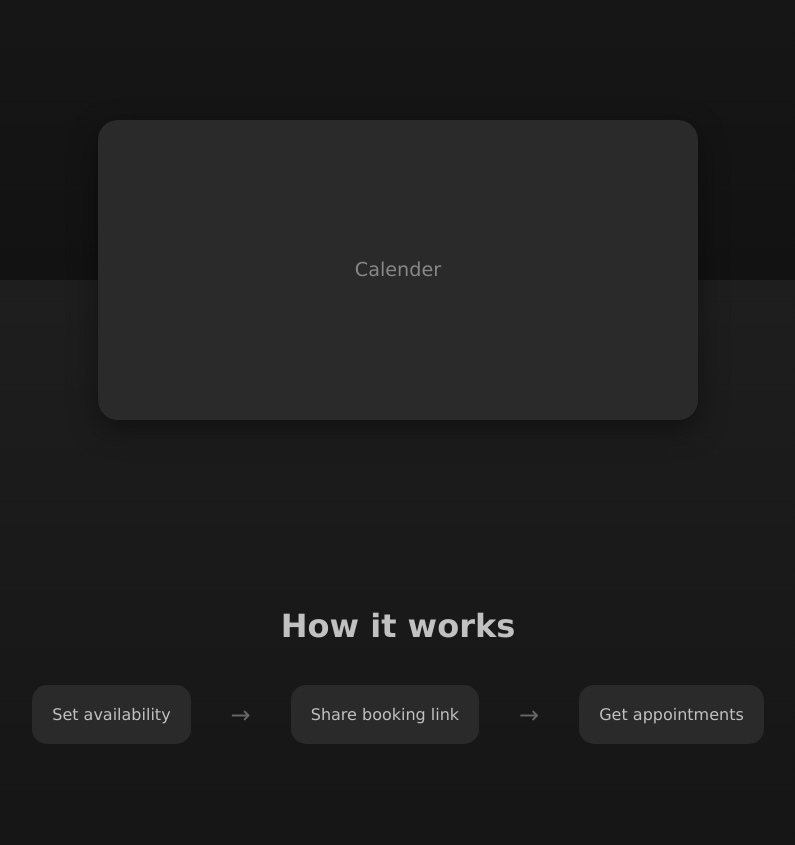
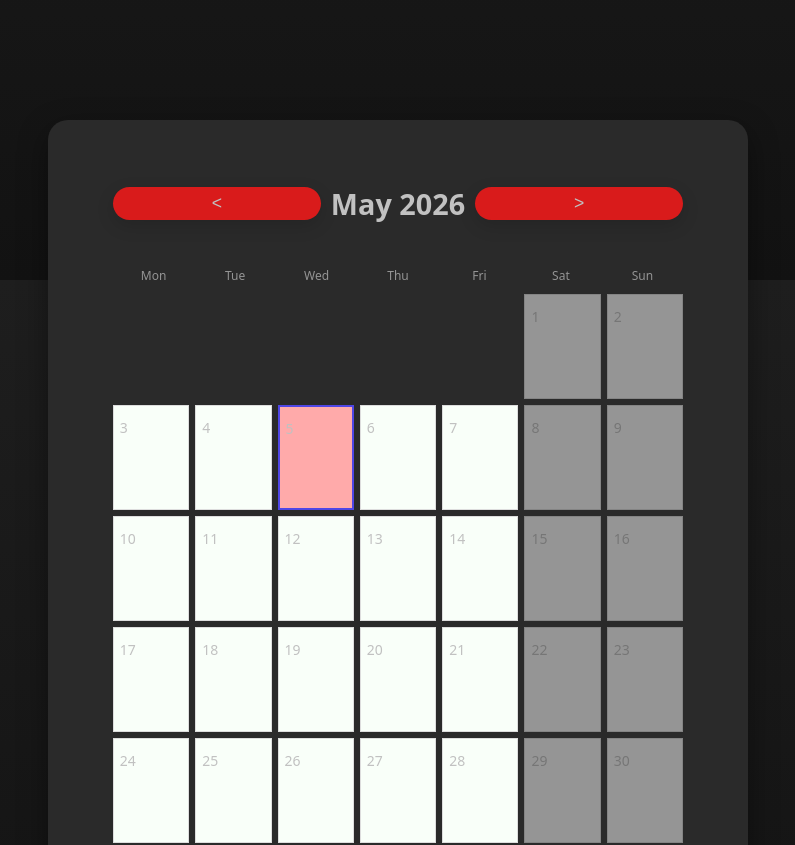
Before and after one commit to WiktorM413/meeting-scheduling-platform, a React (Vite) app in the folder frontend/: page /home in a window 1280 px wide. Shown: the part 520-1365 px from the top of the page, without its empty margins (242-1037 px from the left). Built offline with nearby package versions, Linux system fonts and the light colour scheme; no server answers.

Commit message:
Create a MspCalendar component

```diff
--- /dev/null
+++ b/frontend/src/Components/MspCalendar/DayCell.tsx
@@ -0,0 +1,22 @@
+type Availability =
+| {
+	state: "available"
+}
+| {
+	state: "partial"
+}
+| {
+	state: "blocked"
+}
+| {
+	state: "booked"
+}
+
+export type DayCell =
+{
+	date:         number;
+	isToday:      boolean;
+	isSelected:   boolean;
+	availability: boolean; //should later be Availability based on data from db
+}
+| null
--- /dev/null
+++ b/frontend/src/Components/MspCalendar/MspCalendar.tsx
@@ -0,0 +1,125 @@
+import "./style.scss";
+import { useMemo, useState } from "react";
+import type { DayCell } from "./DayCell";
+import MspButton from "../MspButton";
+
+const WEEKDAYS = ["Mon", "Tue", "Wed", "Thu", "Fri", "Sat", "Sun"];
+
+function BuildMonth(year: number, month: number): DayCell[]
+{
+	const firstDay =    new Date(year, month, 1);
+	const daysInMonth = new Date(year, month + 1, 0).getDate();
+	const today =       new Date();
+
+	const offset           = firstDay.getDay();
+	const cells: (DayCell|null)[] = [];
+
+	for (let i = 0; i < offset; i++)
+	{
+		cells.push(null);
+	}
+
+	for (let d = 1; d <= daysInMonth; d++)
+	{
+		const dateObj = new Date(year, month, d);
+		const isToday =
+			dateObj.getDate()     === today.getDate()  &&
+			dateObj.getMonth()    === today.getMonth() &&
+			dateObj.getFullYear() === today.getFullYear();
+
+		const isAvailable = dateObj.getDay() < 5;
+
+		cells.push
+		({
+			date: d,
+			isToday: isToday,
+			isSelected: false,
+			availability: isAvailable,
+		});
+	}
+	while (cells.length % 7 !== 0)
+	{
+		cells.push(null);
+	}
+
+	return cells;
+}
+
+export default function MspCalendar()
+{
+	const now = new Date();
+	const [year,  setYear]  = useState(now.getFullYear());
+	const [month, setMonth] = useState(now.getMonth());
+	const [selectedDay, setSelectedDay] = useState<number|null>(now.getDate());
+
+	const days = useMemo(() => BuildMonth(year, month), [year, month]);
+
+	const prevMonth = () =>
+	{
+		const d = new Date(year, month - 1);
+		setYear(d.getFullYear());
+		setMonth(d.getMonth());
+		setSelectedDay(null);
+	}
+
+	const nextMonth = () =>
+	{
+		const d = new Date(year, month + 1);
+		setYear(d.getFullYear());
+		setMonth(d.getMonth());
+		setSelectedDay(null);
+	}
+
+	return (
+		<div className="msp-calendar">
+			<div className="msp-calendar-header">
+				<MspButton label="<" onClick={prevMonth}/>
+				<h2>
+					{new Date(year, month).toLocaleString("default",
+						{
+							month: "long",
+							year:  "numeric",
+						}
+					)}
+				</h2>
+				<MspButton label=">" onClick={nextMonth}/>
+			</div>
+
+			<div className="msp-calendar-weekdays">
+				{WEEKDAYS.map((d) =>
+					<div key={d} className="msp-calendar-weekday">
+						{d}
+					</div>
+				)}
+			</div>
+
+			<div className="msp-calendar-grid">
+				{days.map((cell, i) =>
+				{
+					if (!cell)
+					{
+						return <div key={i} className="msp-calendar-cell msp-calendar-cell-empty"/>
+					}
+
+					const isSelected = selectedDay === cell.date;
+
+					return (
+						<div
+							key={i}
+							className={`msp-calendar-cell ${
+								isSelected ? "msp-calendar-cell-selected" : ""
+							} ${
+								cell.isToday ? "msp-calendar-cell-today" : ""
+							} ${
+								cell.availability ? "msp-calendar-cell-available" : "msp-calendar-cell-blocked"
+							}`}
+							onClick={() => setSelectedDay(cell.date)}
+						>
+							<span className="msp-calendar-cell-date">{cell.date}</span>
+						</div>
+					);
+				})}
+			</div>
+		</div>
+	);
+}
--- /dev/null
+++ b/frontend/src/Components/MspCalendar/style.scss
@@ -0,0 +1,82 @@
+.msp-calendar
+{
+	// max-width: 900px;
+	margin: 40px auto;
+	font-family: system-ui, -apple-system, BlinkMacSystemFont, 'Segoe UI', Roboto, Oxygen, Ubuntu, Cantarell, 'Open Sans', 'Helvetica Neue', sans-serif;
+}
+
+.msp-calendar-header
+{
+	display: flex;
+	justify-content: space-between;
+	align-items: center;
+	gap: 10px;
+	margin-bottom: 20px;
+
+	.msp-button
+	{
+		padding: 6px 10px;
+	}
+}
+
+.msp-calendar-weekdays
+{
+	display: grid;
+	grid-template-columns: repeat(7, 1fr);
+	text-align: center;
+	font-size: 12px;
+	opacity: 0.7;
+	margin-bottom: 10px;
+}
+
+.msp-calendar-grid
+{
+	display: grid;
+	grid-template-columns: repeat(7, 1fr);
+	gap: 6px;
+}
+
+.msp-calendar-cell
+{
+	height: 105px;
+	border: 1px solid #ddd;
+	padding: 6px;
+	position: relative;
+	cursor: pointer;
+	background-color: white;
+	box-sizing: border-box;
+	transition: 0.2s;
+}
+
+.msp-calendar-cell-empty
+{
+	background: transparent;
+	border: none;
+	cursor: default;
+}
+
+.msp-calendar-cell-today
+{
+	border: 2px solid #4f46e5 !important;
+}
+
+.msp-calendar-cell-available
+{
+	background-color: #f9fff9;
+}
+
+.msp-calendar-cell-selected
+{
+	background-color: #ffaaaa;
+	border: 2px solid #e54646;
+}
+
+.msp-calendar-cell-blocked
+{
+	opacity: 0.5;
+}
+
+.msp-calendar-cell-date
+{
+	font-size: 14px;
+}
--- a/frontend/src/Home/Index.tsx
+++ b/frontend/src/Home/Index.tsx
@@ -1,4 +1,5 @@
 import MspButton from "../Components/MspButton";
+import MspCalendar from "../Components/MspCalendar/MspCalendar";
 import MspListArrow from "../Components/MspListArrow";
 import MspListStep from "../Components/MspListStep";
 import "./style.scss";
@@ -20,7 +21,7 @@ export default function Index()
 			<section className="msp-home-preview">
 				<div className="msp-home-calendar">
 					{/* TODO: Create a calendar element for display */}
-					Calender
+					<MspCalendar />
 				</div>
 			</section>
 			<section className="msp-home-how-it-works">
--- a/frontend/src/Home/style.scss
+++ b/frontend/src/Home/style.scss
@@ -100,8 +100,7 @@
 	.msp-home-calendar
 	{
 		width: 100%;
-		max-width: 600px;
-		height: 300px;
+		max-width: 700px;
 		background-color: #2a2a2a;
 		border-radius: 20px;
 		box-shadow: 0 10px 30px rgba(0, 0, 0, 0.4);
```
